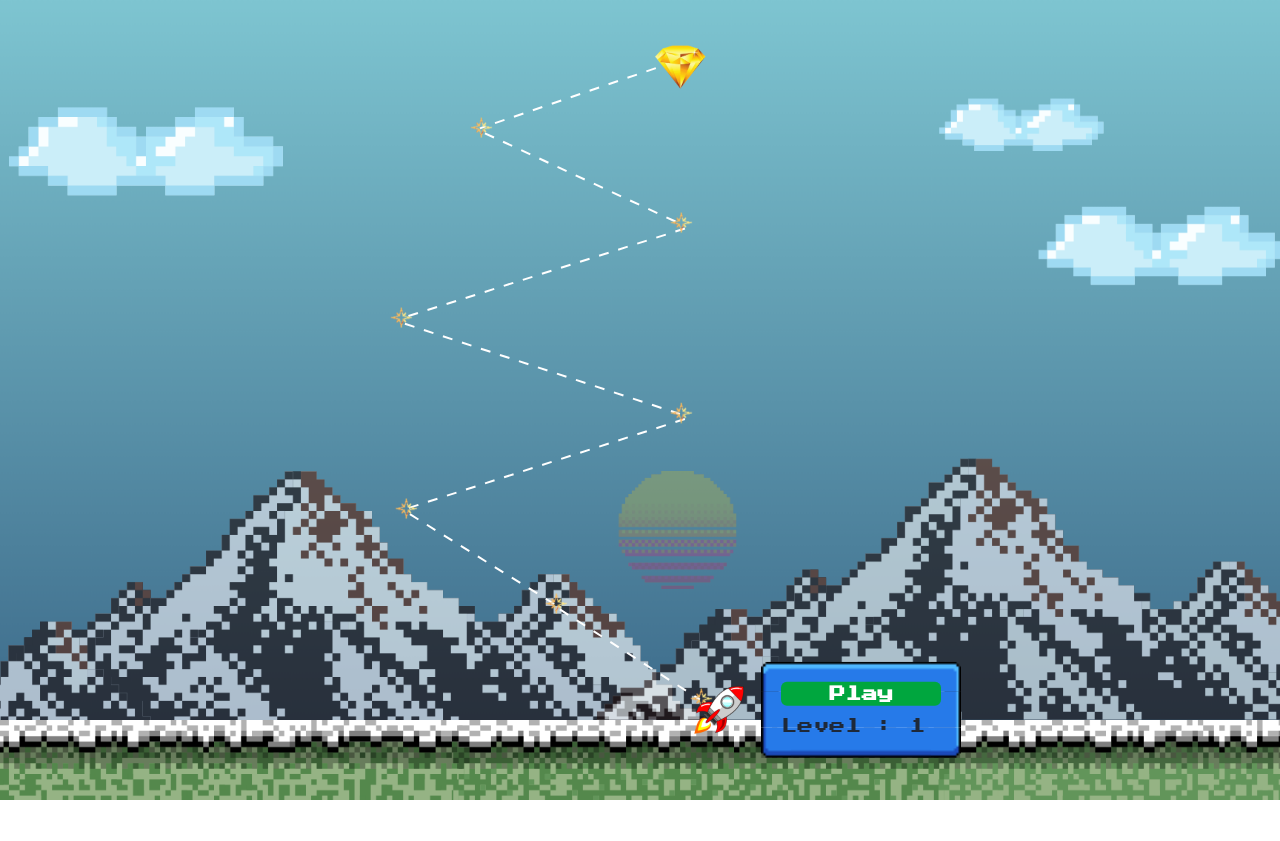
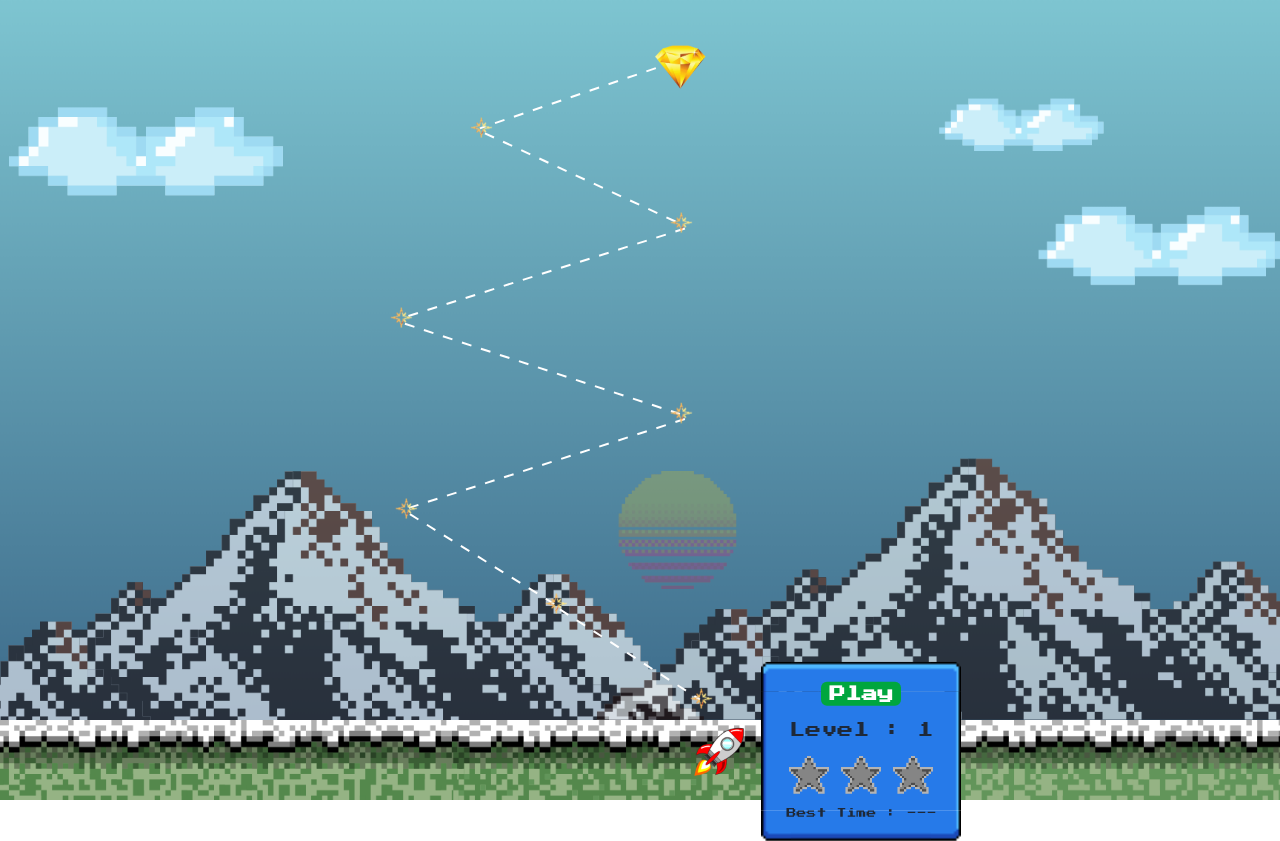
Before and after one commit to lnwwaveza007/PROJECT1-SEC-1-24Game, a Vue app: page / in a window 1280 px wide. Both pictures are taken after a click on the element "Play". Before the commit the page ends 800 px from the top, so only its background shows below. Built offline with nearby package versions, Linux system fonts and the light colour scheme.

Commit message:
012 - [update] Show star and best time in past level

```diff
--- a/src/App.vue
+++ b/src/App.vue
@@ -65,12 +65,21 @@ const addOperator = (operator) => {
   }
 
   if (numbers.value.length === 1 && numbers.value[0] === 24) {
-    gameResult = calResult(health.value, { max_time: 60, left_time: 50 }, 1)
+    gameResult = calResult(health.value, timer, levelSelect.value);
     //Update Level
-    levelUnlocked++
-    localStorage.setItem("LevelUnlock",levelUnlocked)
+    levelUnlocked++;
+    localStorage.setItem("LevelUnlock", levelUnlocked);
+    //Update Passed Data
+    levelPassedData[`${levelSelect.value}`] = {
+      star: gameResult.star,
+      time: timer.value.max_time - timer.value.left_time,
+    };
+    localStorage.setItem("levelPassedData", JSON.stringify(levelPassedData));
     //Result Show
-    changeScene(4)
+    changeScene(4);
+  } else if ( numbers.value.length === 1 && numbers.value[0] !== 24 && health.value.current == 0) {
+    gameResult = { star: -1 };
+    changeScene(4);
   } else {
     message.value = "";
   }
@@ -140,6 +149,13 @@ import level from "./assets/data/level.json";
 
 const currentScene = ref(3);
 const isTransitioning = ref(false);
+let levelPassedData = localStorage.getItem("levelPassedData");
+
+if (levelPassedData == null) {
+  levelPassedData = {};
+} else {
+  levelPassedData = JSON.parse(levelPassedData);
+}
 
 const scenes = [
   { id: 0, name: "Main Game" },
@@ -172,8 +188,8 @@ const startCount = setInterval(() => {
   if (currentScene.value === 0) {
     timer.value.left_time--;
     if (timer.value.left_time <= 0) {
-        result.star = -1;
-        changeScene(4);
+      gameResult = { star: -1 };
+      changeScene(4);
     }
   }
 }, 1000);
@@ -195,19 +211,20 @@ const showPlay = ref(true);
 
 const levelSelect = ref(1);
 
-let levelUnlocked = localStorage.getItem("LevelUnlock")
+let levelUnlocked = localStorage.getItem("LevelUnlock");
 
 if (levelUnlocked == null) {
-  localStorage.setItem("LevelUnlock",1)
-}else {
-  levelUnlocked = Number(levelUnlocked)
+  localStorage.setItem("LevelUnlock", 1);
+} else {
+  levelUnlocked = Number(levelUnlocked);
 }
 
 watch(currentScene, (newValue) => {
   if (newValue !== 1) return;
-  document.getElementById("svg").style.zIndex = 15; //ปรับ z-index ให้เป็น 15 ให้เส้นแสดง
 
   setTimeout(() => {
+    document.getElementById("svg").style.zIndex = 15; //ปรับ z-index ให้เป็น 15 ให้เส้นแสดง
+
     // Create star lines
     const stars = document.getElementById("map").querySelectorAll("img");
     for (let i = 0; i < stars.length - 1; i++) {
@@ -226,18 +243,22 @@ watch(currentScene, (newValue) => {
 //move rocket
 function move(event) {
   // Level Skip Block
-  const targetLevel = starStyles.value.length - Number(event.target.id.replace("Star",""))
-  if (targetLevel != levelSelect.value+1 && targetLevel != levelSelect.value-1) {
-    alert("Can't Move To That Star")
+  const targetLevel =
+    starStyles.value.length - Number(event.target.id.replace("Star", ""));
+  if (
+    targetLevel != levelSelect.value + 1 &&
+    targetLevel != levelSelect.value - 1
+  ) {
+    alert("Can't Move To That Star");
     return;
   }
   // Check Unlocked Level
   if (targetLevel > levelUnlocked) {
-    alert("You need to complete the level in order")
+    alert("You need to complete the level in order");
     return;
   }
   // Set Selected Level
-  levelSelect.value = targetLevel
+  levelSelect.value = targetLevel;
   // Move Rocket
   showPlay.value = false;
   var x = event.x - 100;
@@ -422,7 +443,8 @@ const nextStory = () => {
   <!-- Wave Start -->
   <div
     v-if="isTransitioning"
-    class="fadeUptoDown-transition fixed inset-0 z-50 bg-black pointer-events-none"
+    class="fadeUptoDown-transition fixed inset-0 bg-black pointer-events-none"
+    style="z-index: 1000"
   ></div>
   <!-- Wave End -->
   <!-- Boom Start -->
@@ -450,10 +472,16 @@ const nextStory = () => {
       />
     </div>
 
-    <div id="rocket" class="absolute ml-[100px] flex flex-row gap-3 items-center"
-    style="z-index: 100;">
+    <div
+      id="rocket"
+      class="absolute ml-[100px] flex flex-row gap-3 items-center"
+      style="z-index: 100"
+    >
       <img class="w-[60px]" src="/icons/rocket.png" />
-      <div class="blue-dialog bounce-animation p-5 w-50 flex flex-col gap-2" v-show="showPlay">
+      <div
+        class="blue-dialog bounce-animation p-5 w-50 flex flex-col gap-3 justify-center items-center"
+        v-show="showPlay"
+      >
         <button
           class="bg-green-600 text-white px-2 rounded-md font-semibold"
           @click="startGame"
@@ -461,6 +489,26 @@ const nextStory = () => {
           Play
         </button>
         <p class="text-md">Level : {{ levelSelect }}</p>
+        <div class="flex flex-row gap-3 justify-center">
+          <img
+            v-if="levelPassedData[levelSelect]?.star == null"
+            v-for="(star, index) in 3"
+            src='/src/assets/result/star_empty.png'
+            class="w-10 h-10"
+            alt="star"
+          />
+          <img
+            v-else
+            v-for="(star, index) in 3"
+            :src="
+              index < levelPassedData[levelSelect].star
+                ? '/src/assets/result/star.png'
+                : '/src/assets/result/star_empty.png'"
+            class="w-10 h-10"
+            alt="star"
+          />
+        </div>
+        <p class="text-[10px]">Best Time : {{ levelPassedData[levelSelect] !== undefined ? levelPassedData[levelSelect].time+"s" : "---" }}</p>
       </div>
     </div>
   </div>
@@ -494,7 +542,7 @@ const nextStory = () => {
       24 GAME
     </h1>
     <div
-      class=" cursor-pointer font-serif flex flex-row text-4xl justify-center items-center gap-7 z-10 mt-10"
+      class="cursor-pointer font-serif flex flex-row text-4xl justify-center items-center gap-7 z-10 mt-10"
       @mouseover="hoverBtn($event, true)"
       @mouseleave="hoverBtn($event, false)"
       @click="changeScene(1)"
@@ -520,7 +568,7 @@ const nextStory = () => {
       >
     </div>
     <div
-      class=" cursor-pointer font-serif flex flex-row text-4xl justify-center items-center gap-7 z-10"
+      class="cursor-pointer font-serif flex flex-row text-4xl justify-center items-center gap-7 z-10"
       @mouseover="hoverBtn($event, true)"
       @mouseleave="hoverBtn($event, false)"
       @click="changeScene(2)"
@@ -613,7 +661,7 @@ const nextStory = () => {
       <div class="flex flex-row justify-center gap-7">
         <img
           v-for="(star, index) in 3"
-          src='/src/assets/result/star_empty.png'
+          src="/src/assets/result/star_empty.png"
           class="w-30 h-30"
           alt="star"
         />
--- a/src/assets/data/level.json
+++ b/src/assets/data/level.json
@@ -1,5 +1,26 @@
 {
     "1": {
-        "time_max": 120
+        "time_max": 100
+    },
+    "2": {
+        "time_max": 90
+    },
+    "3": {
+        "time_max": 80
+    },
+    "4": {
+        "time_max": 70
+    },
+    "5": {
+        "time_max": 65
+    },
+    "6": {
+        "time_max": 50
+    },
+    "7": {
+        "time_max": 40
+    },
+    "8": {
+        "time_max": 35
     }
 }
```
